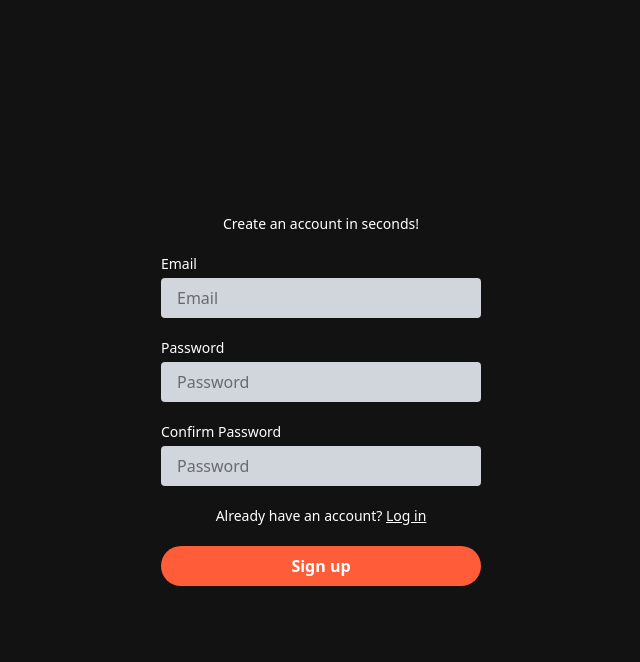
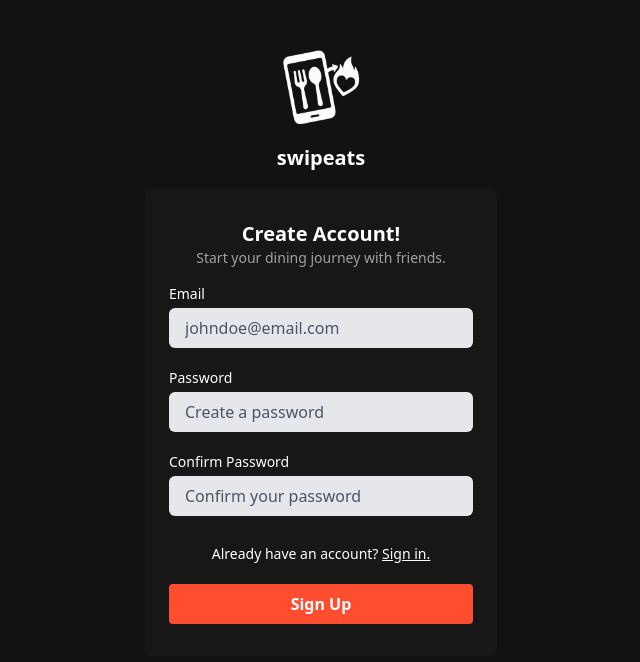
Before and after one commit to Despee2k/SwipEats, an Angular app in the folder client/: page /signup in a window 1280 px wide. Shown: the top 662 px of the page, without its empty margins (319-959 px from the left). Built offline with nearby package versions, Linux system fonts and the light colour scheme.

Commit message:
refactor: changed signup page

```diff
--- a/client/src/app/pages/login/login.html
+++ b/client/src/app/pages/login/login.html
@@ -17,7 +17,7 @@
 </div>
 
 <div
-    *ngIf="showElement" @fadeIn
+  *ngIf="showElement" @fadeIn
   class="transition-all duration-500 delay-500 ease-in-out justify-center flex flex-col items-center px-6 py-8 bg-neutral-900 mx-4 rounded-md"
 >
   <p class="text-xl font-semibold">Welcome Back!</p>
@@ -31,7 +31,7 @@
       id="email"
       name="email"
       [required]="true"
-      placeholder="Email"
+      placeholder="your@email.com"
       [(modelValue)]="email"
     ></app-input-field>
     <!-- Password -->
@@ -41,13 +41,13 @@
       id="password"
       name="password"
       [required]="true"
-      placeholder="Password"
+      placeholder="Enter your password"
       [(modelValue)]="password"
     ></app-input-field>
 
     <!-- Sign Up -->
     <p class="text-center text-sm mt-2">
-      Don’t have an account? <a routerLink="/signup" class="underline">Sign up</a>
+      Don’t have an account? <a routerLink="/signup" class="underline">Sign up.</a>
     </p>
 
     <!-- Login Button -->
@@ -55,7 +55,7 @@
       type="submit"
       class="w-full bg-[#FF4D30] hover:bg-[#e0432a] text-white font-semibold py-2 rounded-sm transition"
     >
-      Log in
+      Sign in
     </button>
   </form>
 </div>
--- a/client/src/app/pages/signup/signup.html
+++ b/client/src/app/pages/signup/signup.html
@@ -1,61 +1,72 @@
-<div class="min-h-screen flex items-center justify-center bg-[#121212] px-4">
-  <form
-    (ngSubmit)="onSignupSubmit()"
-    #signupForm="ngForm"
-    class="w-full max-w-xs space-y-5 text-white"
+<div
+  #logoDiv
+  class="pt-12 pb-4 justify-start w-full flex flex-col items-center text-white transition-all duration-700 ease-in-out"
+>
+  <img
+    #logo
+    src="swipeats-logo-white.png"
+    alt="logo"
+    class="transition-all duration-500 size-20"
+  />
+  <p
+    #logoText
+    class="text-xl mt-4 font-bold transition-all duration-500"
   >
-    <p class="text-center text-sm">Create an account in seconds!</p>
+    swipeats
+  </p>
+</div>
 
-    <div>
-      <label for="email" class="block mb-1 text-sm">Email</label>
-      <input
-        id="email"
-        name="email"
-        type="email"
-        [(ngModel)]="email"
-        required
-        placeholder="Email"
-        class="w-full px-4 py-2 rounded bg-gray-300 text-black"
-      />
-    </div>
+<div
+    *ngIf="showElement" @fadeIn
+  class="transition-all duration-500 delay-500 ease-in-out justify-center flex flex-col items-center px-6 py-8 bg-neutral-900 mx-4 rounded-md"
+>
+  <p class="text-xl font-semibold">Create Account!</p>
+  <p class="text-center mb-4 text-sm text-neutral-400">Start your dining journey with friends.</p>
 
-    <div>
-      <label for="password" class="block mb-1 text-sm">Password</label>
-      <input
-        id="password"
-        name="password"
-        type="password"
-        [(ngModel)]="password"
-        required
-        placeholder="Password"
-        class="w-full px-4 py-2 rounded bg-gray-300 text-black"
-      />
-    </div>
+  <form class="w-full flex flex-col gap-5" (ngSubmit)="onSignupSubmit()" #signupForm="ngForm">
+    <!-- Email -->
+    <app-input-field
+      label="Email"
+      type="email"
+      id="email"
+      name="email"
+      [required]="true"
+      placeholder="johndoe@email.com"
+      [(modelValue)]="email"
+    ></app-input-field>
+    <!-- Password -->
+    <app-input-field
+      label="Password"
+      type="password"
+      id="password"
+      name="password"
+      [required]="true"
+      placeholder="Create a password"
+      [(modelValue)]="password"
+    ></app-input-field>
 
-    <div>
-      <label for="confirmPassword" class="block mb-1 text-sm">Confirm Password</label>
-      <input
-        id="confirmPassword"
-        name="confirmPassword"
-        type="password"
-        [(ngModel)]="confirmPassword"
-        required
-        placeholder="Password"
-        class="w-full px-4 py-2 rounded bg-gray-300 text-black"
-      />
-    </div>
+    <!-- Password -->
+    <app-input-field
+      label="Confirm Password"
+      type="password"
+      id="password"
+      name="password"
+      [required]="true"
+      placeholder="Confirm your password"
+      [(modelValue)]="password"
+    ></app-input-field>
 
-    <p class="text-center text-sm">
-      Already have an account?
-      <a routerLink="/login" class="underline">Log in</a>
+    <!-- Login -->
+    <p class="text-center text-sm mt-2">
+      Already have an account? <a routerLink="/login" class="underline">Sign in.</a>
     </p>
 
+    <!-- Sign up Button -->
     <button
       type="submit"
-      [disabled]="signupForm.invalid"
-      class="w-full py-2 rounded-full bg-[#FF5C39] text-white font-semibold"
+      class="w-full bg-[#FF4D30] hover:bg-[#e0432a] text-white font-semibold py-2 rounded-sm transition"
     >
-      Sign up
+      Sign Up
     </button>
   </form>
 </div>
--- a/client/src/app/pages/signup/signup.ts
+++ b/client/src/app/pages/signup/signup.ts
@@ -4,13 +4,23 @@ import { FormsModule } from '@angular/forms';
 import { CommonModule } from '@angular/common';
 import { AuthService } from '../../services/auth';
 import { ToastrService } from 'ngx-toastr';
+import { InputField } from '../../components/input-field/input-field';
+import { animate, style, transition, trigger } from '@angular/animations';
 
 @Component({
   selector: 'app-signup',
   standalone: true,
-  imports: [RouterLink, FormsModule, CommonModule],
+  imports: [RouterLink, FormsModule, CommonModule, InputField],
   templateUrl: './signup.html',
-  styleUrl: './signup.css'
+  styleUrl: './signup.css',
+  animations: [
+    trigger('fadeIn', [
+      transition(':enter', [ // when element enters the DOM
+        style({ opacity: 0, transform: 'translateY(10px)' }),
+        animate('300ms ease-out', style({ opacity: 1, transform: 'translateY(0)' }))
+      ])
+    ])
+  ]
 })
 export class Signup {
   email = '';
@@ -18,8 +28,15 @@ export class Signup {
   confirmPassword = '';
   message = '';
   error = '';
+  showElement = false;
 
   constructor(private auth: AuthService, private router: Router, private toastr: ToastrService) {}
+
+  ngAfterViewInit() {
+    setTimeout(() => {
+      this.showElement = true;
+    }, 100);
+  }
 
   onSignupSubmit() {
     if (this.password !== this.confirmPassword) {
```
